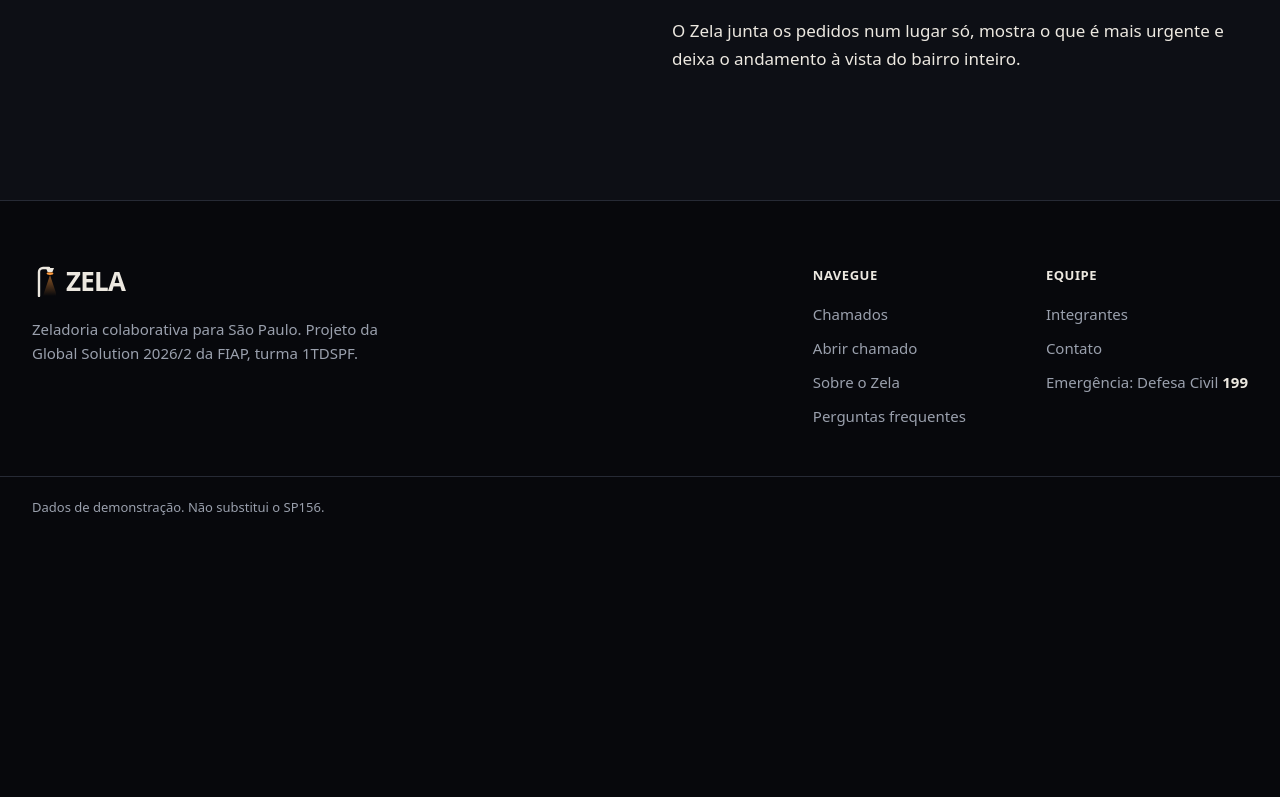
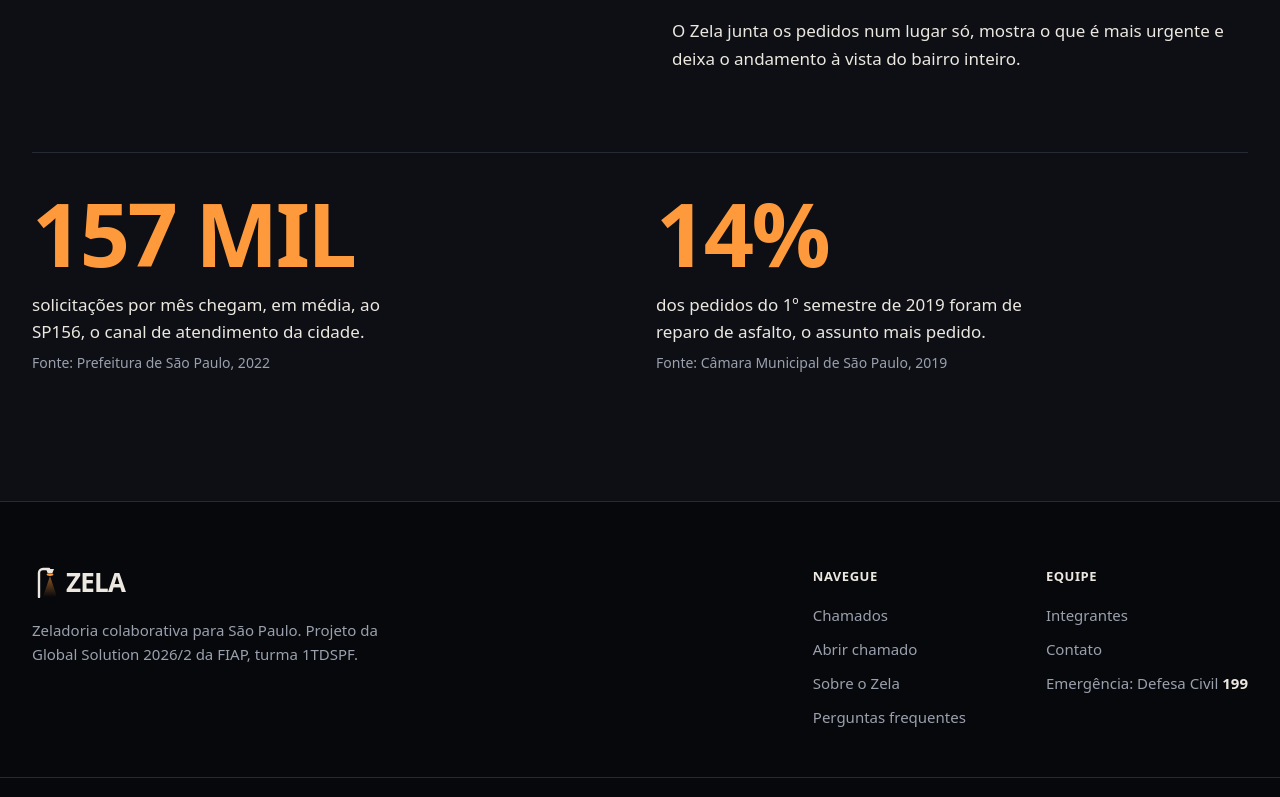
Before and after one commit to LuizHenriqueAAlbarello/Zela, a React (Vite) app: page /sobre in a window 1280 px wide. Shown: the part 879-1676 px from the top of the page. Before the commit the page ends 1416 px from the top, so only its background shows below. Built offline with nearby package versions, Linux system fonts and the light colour scheme.

Commit message:
feat: adiciona números do SP156 e da Câmara com fontes

```diff
--- a/src/pages/Sobre.tsx
+++ b/src/pages/Sobre.tsx
@@ -1,5 +1,25 @@
 import { useRef } from 'react'
 import LuzesDaCidade from '../components/LuzesDaCidade'
+
+/** Um número de destaque com a explicação e a fonte de onde ele veio. */
+interface Numero {
+  valor: string
+  descricao: string
+  fonte: string
+}
+
+const NUMEROS: Numero[] = [
+  {
+    valor: '157 mil',
+    descricao: 'solicitações por mês chegam, em média, ao SP156, o canal de atendimento da cidade.',
+    fonte: 'Prefeitura de São Paulo, 2022',
+  },
+  {
+    valor: '14%',
+    descricao: 'dos pedidos do 1º semestre de 2019 foram de reparo de asfalto, o assunto mais pedido.',
+    fonte: 'Câmara Municipal de São Paulo, 2019',
+  },
+]
 
 /** Página Sobre: por que o Zela existe, para quem ele é e com o que foi feito. */
 export default function Sobre() {
@@ -46,6 +66,17 @@ export default function Sobre() {
               </p>
             </div>
           </div>
+
+          {/* Os números que mostram o tamanho do problema, com a fonte de cada um */}
+          <ul className="mt-16 grid gap-10 border-t border-borda pt-10 sm:grid-cols-2 sm:gap-8 md:mt-20">
+            {NUMEROS.map((item) => (
+              <li key={item.valor}>
+                <p className="titulo numeros text-[clamp(3rem,8vw,5.5rem)] text-sodio">{item.valor}</p>
+                <p className="mt-4 max-w-[40ch] text-papel">{item.descricao}</p>
+                <p className="mt-2 text-sm text-mudo">Fonte: {item.fonte}</p>
+              </li>
+            ))}
+          </ul>
         </div>
       </section>
     </>
```
